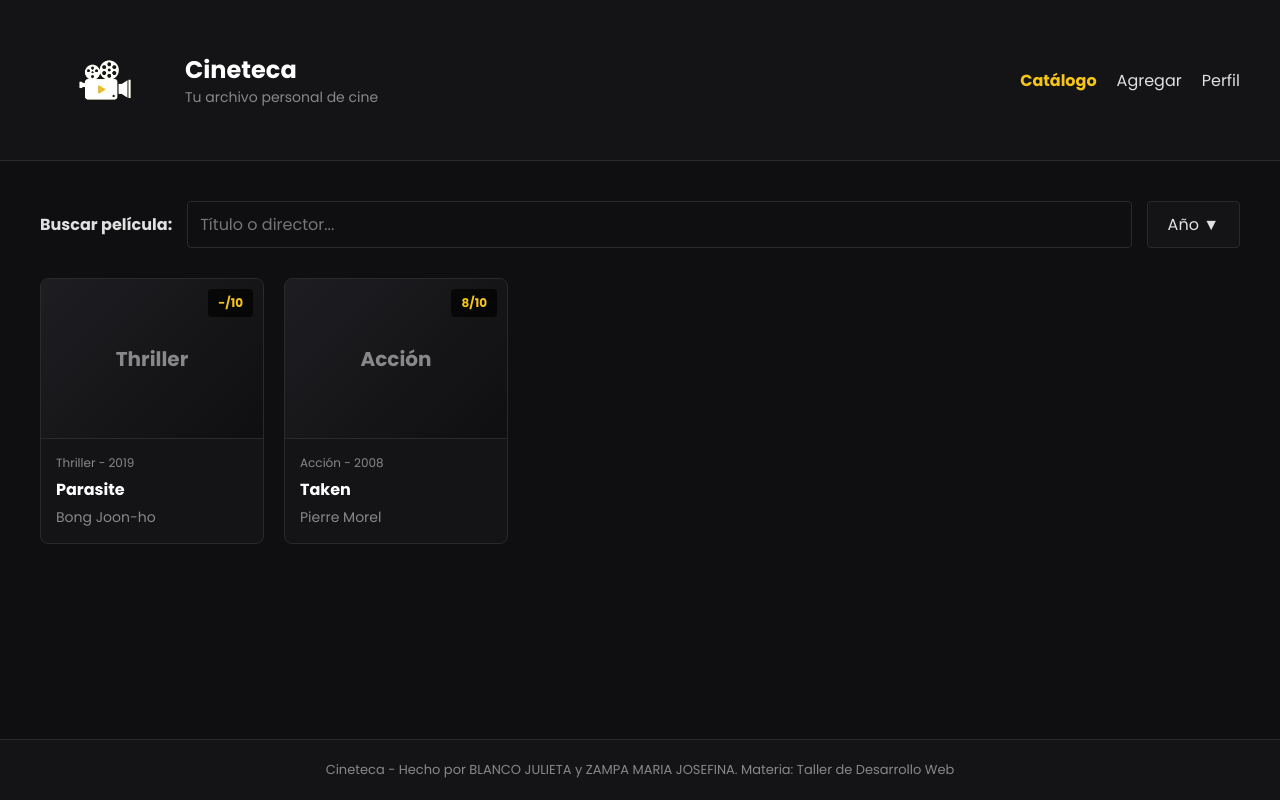
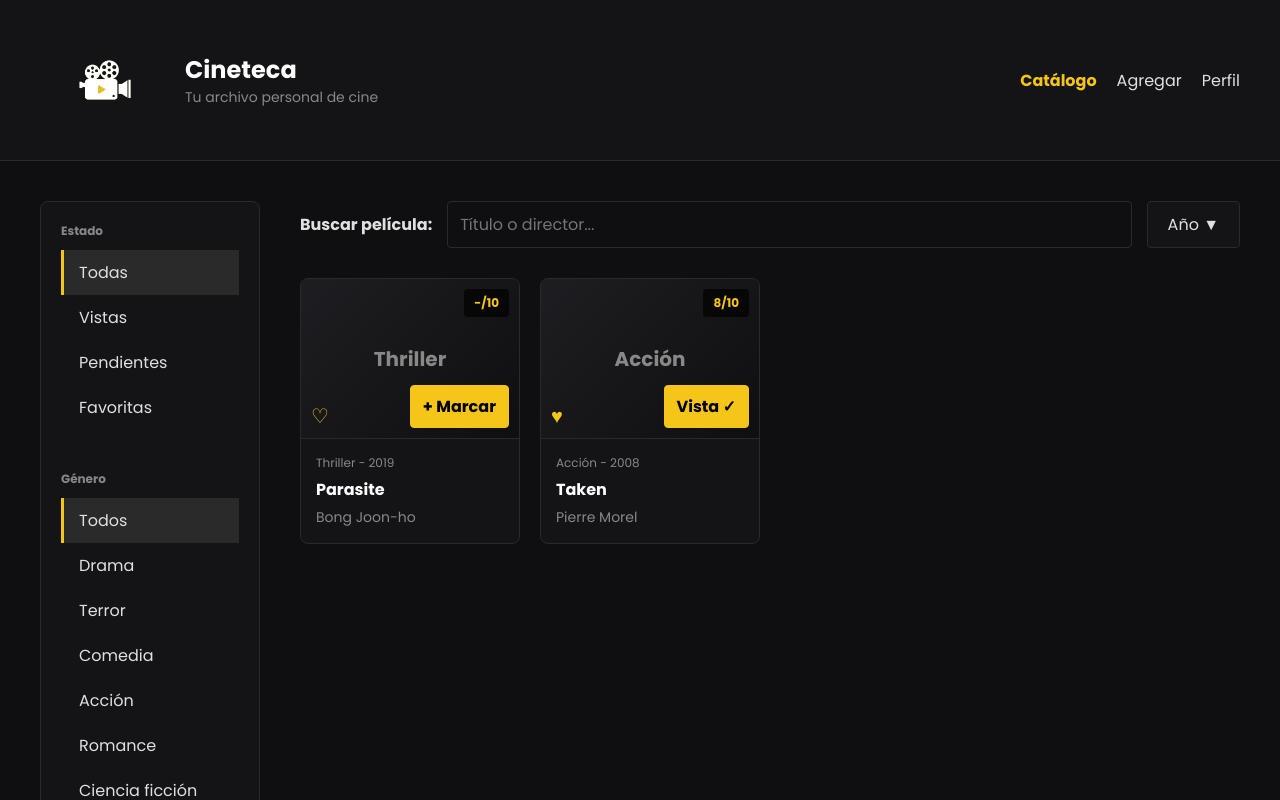
Before and after one commit to josezampa/Proyecto2026-Zampa-Blanco, a React (Vite) app in the folder segunda-entrega/: page / in a window 1280 px wide. Shown: the top 800 px of the page. Built offline with nearby package versions, Linux system fonts and the light colour scheme; data requests are answered from the project's data file.

Commit message:
feat: filtros y segui con la tarjeta que me faltaban botones

```diff
--- a/segunda-entrega/data/db.json
+++ b/segunda-entrega/data/db.json
@@ -1,21 +1,21 @@
 {
   "peliculas": [
     {
-      "id": 1,
+      "id": "1",
       "titulo": "Taken",
       "director": "Pierre Morel",
       "anio": 2008,
       "genero": "Acción",
       "estado": "Vista",
       "puntuacion": 8,
-      "compania": "Con amigos",
-      "enCine": true,
+      "compania": "",
+      "enCine": false,
       "sinopsis": "Un ex agente busca a su hija secuestrada.",
       "resena": "",
-      "favorita": false
+      "favorita": true
     },
     {
-      "id": 2,
+      "id": "2",
       "titulo": "Parasite",
       "director": "Bong Joon-ho",
       "anio": 2019,
@@ -28,5 +28,6 @@
       "resena": "",
       "favorita": false
     }
-  ]
+  ],
+  "$schema": "./node_modules/json-server/schema.json"
 }
--- a/segunda-entrega/src/api/peliculas.js
+++ b/segunda-entrega/src/api/peliculas.js
@@ -9,3 +9,17 @@ export const obtenerPeliculas = async () => {
 
   return await respuesta.json();
 };
+
+export const actualizarPelicula = async (id, cambios) => {
+  const respuesta = await fetch(`${URL_API}/${id}`, {
+    method: "PATCH",
+    headers: { "Content-Type": "application/json" },
+    body: JSON.stringify(cambios),
+  });
+
+  if (!respuesta.ok) {
+    throw new Error("No se pudo actualizar la película.");
+  }
+
+  return await respuesta.json();
+};
--- /dev/null
+++ b/segunda-entrega/src/components/FiltroGrupo.jsx
@@ -0,0 +1,23 @@
+const FiltroGrupo = ({ titulo, opciones, activa, onSeleccionar }) => {
+  return (
+    <section className="filtro-grupo">
+      <h2>{titulo}</h2>
+      <ul>
+        {opciones.map((opcion) => (
+          <li key={opcion}>
+            <button
+              type="button"
+              className={opcion === activa ? "activa" : ""}
+              aria-pressed={opcion === activa}
+              onClick={() => onSeleccionar(opcion)}
+            >
+              {opcion}
+            </button>
+          </li>
+        ))}
+      </ul>
+    </section>
+  );
+};
+
+export default FiltroGrupo;
--- a/segunda-entrega/src/components/PeliculaCard.jsx
+++ b/segunda-entrega/src/components/PeliculaCard.jsx
@@ -1,4 +1,4 @@
-const PeliculaCard = ({ pelicula }) => {
+const PeliculaCard = ({ pelicula, onAlternarEstado, onAlternarFavorito }) => {
   const puntuacion = pelicula.puntuacion || "-";
 
   return (
@@ -6,6 +6,22 @@ const PeliculaCard = ({ pelicula }) => {
       <div className="cont-portada">
         <span className="puntuacion">{puntuacion}/10</span>
         <span className="genero-portada">{pelicula.genero}</span>
+        <button
+          type="button"
+          className="icono-favorito"
+          aria-label="Favorita"
+          aria-pressed={pelicula.favorita}
+          onClick={() => onAlternarFavorito(pelicula)}
+        >
+          {pelicula.favorita ? "♥" : "♡"}
+        </button>
+        <button
+          type="button"
+          className="btn-hover-vista"
+          onClick={() => onAlternarEstado(pelicula)}
+        >
+          {pelicula.estado === "Vista" ? "Vista ✓" : "+ Marcar"}
+        </button>
       </div>
       <div className="info-tarjeta">
         <p className="gen-year">
--- a/segunda-entrega/src/pages/Catalogo.jsx
+++ b/segunda-entrega/src/pages/Catalogo.jsx
@@ -1,6 +1,28 @@
 import { useEffect, useState } from "react";
-import { obtenerPeliculas } from "@api/peliculas";
+import { obtenerPeliculas, actualizarPelicula } from "@api/peliculas";
 import PeliculaCard from "@components/PeliculaCard";
+import FiltroGrupo from "@components/FiltroGrupo";
+
+const MAX_FAVORITAS = 3;
+
+const FILTROS_ESTADO = {
+  Todas: () => true,
+  Vistas: (peli) => peli.estado === "Vista",
+  Pendientes: (peli) => peli.estado === "Pendiente",
+  Favoritas: (peli) => peli.favorita,
+};
+
+const GENEROS = [
+  "Todos",
+  "Drama",
+  "Terror",
+  "Comedia",
+  "Acción",
+  "Romance",
+  "Ciencia ficción",
+  "Thriller",
+  "Otro",
+];
 
 const Catalogo = () => {
   const [peliculas, setPeliculas] = useState([]);
@@ -8,6 +30,9 @@ const Catalogo = () => {
   const [error, setError] = useState("");
   const [busqueda, setBusqueda] = useState("");
   const [ordenDescendente, setOrdenDescendente] = useState(true);
+  const [filtroEstado, setFiltroEstado] = useState("Todas");
+  const [filtroGenero, setFiltroGenero] = useState("Todos");
+  const [aviso, setAviso] = useState("");
 
   useEffect(() => {
     const cargarPeliculas = async () => {
@@ -23,12 +48,50 @@ const Catalogo = () => {
     cargarPeliculas();
   }, []);
 
+  const guardarCambios = async (id, cambios) => {
+    try {
+      const actualizada = await actualizarPelicula(id, cambios);
+      setPeliculas((actuales) =>
+        actuales.map((peli) => (peli.id === id ? actualizada : peli))
+      );
+      setAviso("");
+    } catch {
+      setAviso("No se pudieron guardar los cambios. Probá de nuevo.");
+    }
+  };
+
+  const alternarEstado = (peli) => {
+    const cambios =
+      peli.estado === "Vista"
+        ? { estado: "Pendiente", favorita: false, compania: "", enCine: false }
+        : { estado: "Vista" };
+
+    guardarCambios(peli.id, cambios);
+  };
+
+  const alternarFavorito = (peli) => {
+    if (!peli.favorita) {
+      if (peli.estado !== "Vista") {
+        setAviso("Solo podés marcar como favoritas las películas que ya viste.");
+        return;
+      }
+      if (peliculas.filter((p) => p.favorita).length >= MAX_FAVORITAS) {
+        setAviso(`Solo podés tener ${MAX_FAVORITAS} películas favoritas como máximo.`);
+        return;
+      }
+    }
+
+    guardarCambios(peli.id, { favorita: !peli.favorita });
+  };
+
   if (cargando) return <p>Cargando películas...</p>;
   if (error) return <p role="alert">{error}</p>;
 
   const texto = busqueda.trim().toLowerCase();
 
   const peliculasVisibles = peliculas
+    .filter(FILTROS_ESTADO[filtroEstado])
+    .filter((peli) => filtroGenero === "Todos" || peli.genero === filtroGenero)
     .filter(
       (peli) =>
         peli.titulo.toLowerCase().includes(texto) ||
@@ -37,7 +100,23 @@ const Catalogo = () => {
     .sort((a, b) => (ordenDescendente ? b.anio - a.anio : a.anio - b.anio));
 
   return (
-    <>
+    <div className="cont-catalogo">
+      <aside className="menu-lateral">
+        <FiltroGrupo
+          titulo="Estado"
+          opciones={Object.keys(FILTROS_ESTADO)}
+          activa={filtroEstado}
+          onSeleccionar={setFiltroEstado}
+        />
+        <FiltroGrupo
+          titulo="Género"
+          opciones={GENEROS}
+          activa={filtroGenero}
+          onSeleccionar={setFiltroGenero}
+        />
+      </aside>
+
+      <div className="resultados">
         <div className="busqueda">
           <label htmlFor="buscar-peli">Buscar película:</label>
           <input
@@ -58,20 +137,32 @@ const Catalogo = () => {
           </button>
         </div>
 
+        {aviso && (
+          <p className="aviso" role="alert">
+            {aviso}
+          </p>
+        )}
+
         {peliculasVisibles.length === 0 ? (
           <p className="mensaje-vacio">
             {peliculas.length === 0
               ? "Todavía no cargaste películas. Sumá la primera desde la sección Agregar."
-            : "No hay películas que coincidan con la búsqueda."}
+              : "No hay películas que coincidan con la búsqueda o los filtros."}
           </p>
         ) : (
           <div className="grilla-pelis">
             {peliculasVisibles.map((peli) => (
-            <PeliculaCard key={peli.id} pelicula={peli} />
+              <PeliculaCard
+                key={peli.id}
+                pelicula={peli}
+                onAlternarEstado={alternarEstado}
+                onAlternarFavorito={alternarFavorito}
+              />
             ))}
           </div>
         )}
-    </>
+      </div>
+    </div>
   );
 };
 
--- a/segunda-entrega/src/styles/base/_reset.scss
+++ b/segunda-entrega/src/styles/base/_reset.scss
@@ -37,3 +37,9 @@ main {
     padding: $espacio-m 15px;
   }
 }
+
+ul {
+  margin: 0;
+  padding: 0;
+  list-style: none;
+}
--- a/segunda-entrega/src/styles/components/_controles.scss
+++ b/segunda-entrega/src/styles/components/_controles.scss
@@ -30,3 +30,9 @@
     background: $bg-hover;
   }
 }
+
+.aviso {
+  margin-bottom: $espacio-m;
+  color: $color-peligro;
+  font-size: 14px;
+}
--- /dev/null
+++ b/segunda-entrega/src/styles/components/_filtro-grupo.scss
@@ -0,0 +1,55 @@
+@use "../abstracts/variables" as *;
+@use "../abstracts/mixins" as *;
+
+.filtro-grupo {
+  margin-bottom: $espacio-l;
+
+  h2 {
+    margin-bottom: $espacio-s;
+    color: $text-secundario;
+    font-size: 12px;
+  }
+
+  button {
+    display: block;
+    width: 100%;
+    padding: $espacio-s 15px;
+    background: none;
+    border: none;
+    border-left: 3px solid transparent;
+    color: $text-terciario;
+    font: inherit;
+    text-align: left;
+    cursor: pointer;
+    transition: background-color $transicion;
+
+    &:hover:not(.activa) {
+      background: $bg-hover;
+    }
+
+    &.activa {
+      background: $border-color;
+      border-left-color: $a-color;
+    }
+  }
+
+  @include movil {
+    margin-bottom: $espacio-m;
+
+    ul {
+      display: flex;
+      flex-wrap: wrap;
+      gap: 8px;
+    }
+
+    button {
+      width: auto;
+      border: 1px solid $border-color;
+      border-radius: $espacio-m;
+
+      &.activa {
+        border-color: $a-color;
+      }
+    }
+  }
+}
--- a/segunda-entrega/src/styles/components/_tarjeta-peli.scss
+++ b/segunda-entrega/src/styles/components/_tarjeta-peli.scss
@@ -60,4 +60,52 @@
     color: $text-secundario;
     font-size: 14px;
   }
+
+    .icono-favorito,
+  .btn-hover-vista {
+    position: absolute;
+    bottom: $espacio-s;
+    cursor: pointer;
+    opacity: 0;
+    transition: opacity $transicion, transform 0.2s ease;
+  }
+
+  .icono-favorito {
+    left: $espacio-s;
+    padding: 0;
+    background: none;
+    border: none;
+    color: $a-color;
+    font-size: 20px;
+
+    &:hover {
+      transform: scale(1.2);
+    }
+  }
+
+  .btn-hover-vista {
+    right: $espacio-s;
+    padding: 8px 12px;
+    background: $a-color;
+    border: 1px solid $a-color;
+    border-radius: $radio-chico;
+    color: $text-sobre-acento;
+    font: inherit;
+    font-weight: bold;
+  }
+
+  &:hover,
+  &:focus-within {
+    .icono-favorito,
+    .btn-hover-vista {
+      opacity: 1;
+    }
+  }
+
+  @media (hover: none) {
+    .icono-favorito,
+    .btn-hover-vista {
+      opacity: 1;
+    }
+  }
 }
--- a/segunda-entrega/src/styles/main.scss
+++ b/segunda-entrega/src/styles/main.scss
@@ -3,4 +3,5 @@
 @use "layout/footer";
 @use "components/controles";
 @use "components/tarjeta-peli";
+@use "components/filtro-grupo";
 @use "pages/catalogo";
--- a/segunda-entrega/src/styles/pages/_catalogo.scss
+++ b/segunda-entrega/src/styles/pages/_catalogo.scss
@@ -33,3 +33,25 @@
   color: $text-secundario;
   font-size: 14px;
 }
+
+.cont-catalogo {
+  display: grid;
+  grid-template-columns: 220px 1fr;
+  gap: $espacio-l;
+  align-items: start;
+
+  @include movil {
+    grid-template-columns: 1fr;
+  }
+}
+
+.menu-lateral {
+  padding: $espacio-m;
+  background: $bg-secundario;
+  border: 1px solid $border-color;
+  border-radius: $radio;
+
+  .filtro-grupo:last-child {
+    margin-bottom: 0;
+  }
+}
```
Lines whose indentation alone changed are shown as unchanged.
